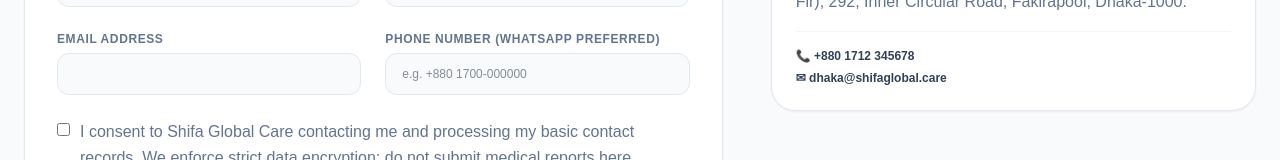
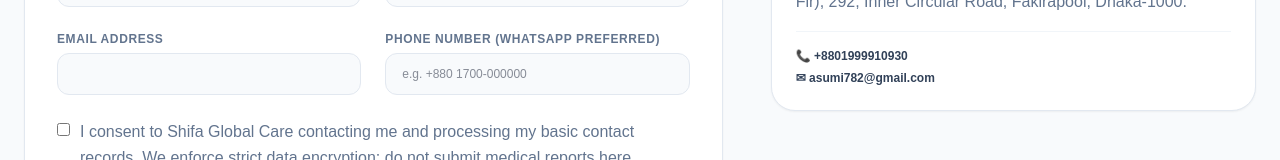
Before and after one commit to rishad190/medicalshifa, a Next.js app: page /contact in a window 1280 px wide. Shown: the part 474-634 px from the top of the page. Built offline with nearby package versions, Linux system fonts and the light colour scheme.

Commit message:
feat: add contact page with form submission for case consultations

```diff
--- a/app/contact/page.tsx
+++ b/app/contact/page.tsx
@@ -49,8 +49,8 @@ export default function ContactPage() {
       country: "Bangladesh Liaison Office",
       city: "Dhaka",
       address: "Meghna Air Overseas, Shatabdi Centre, Room No-9/B (9th Flr), 292, Inner Circular Road, Fakirapool, Dhaka-1000.",
-      phone: "+880 1712 345678",
-      email: "dhaka@shifaglobal.care",
+      phone: "+8801999910930",
+      email: "asumi782@gmail.com",
     },
   ];
 
```
Also changed, not shown: 2 other files (tests, documents, lock files or other folders).
